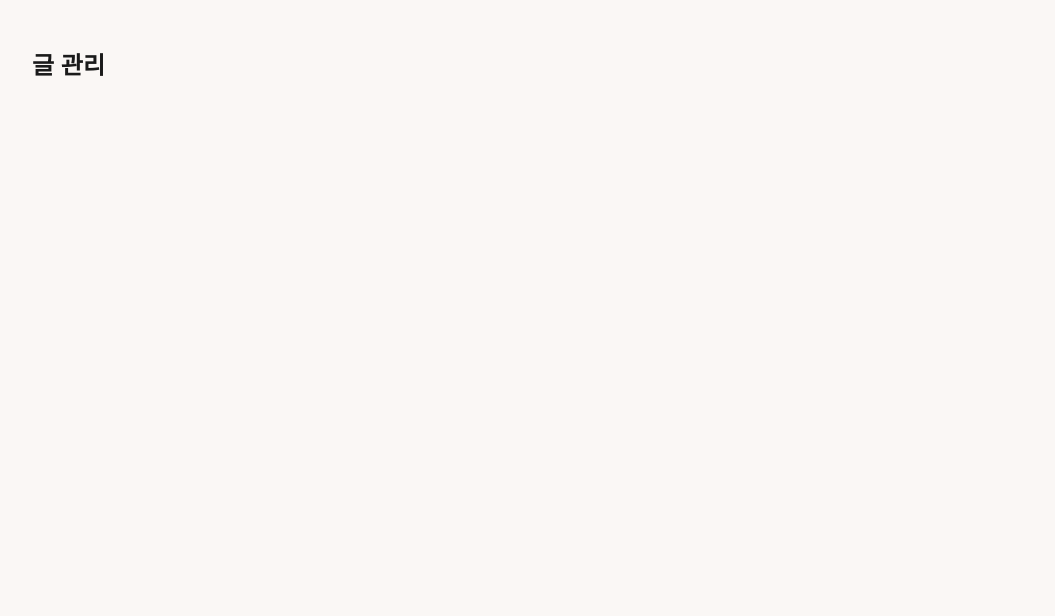
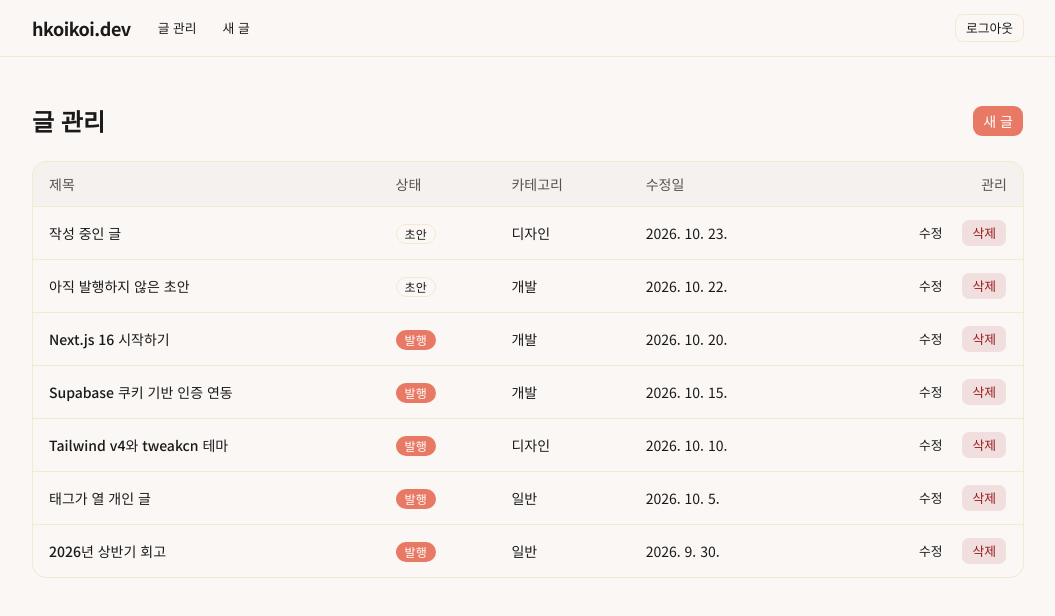
Before and after one commit to HKoiKoi/hkoikoi-dev, a Next.js app: page /admin/posts in a window 1280 px wide. Shown: the top 616 px of the page, without its empty margins (112-1167 px from the left). Built offline with nearby package versions, Linux system fonts and the light colour scheme; no server answers.

Commit message:
feat(app): 관리자 레이아웃과 글 목록 표 구현
- 삭제 확인 Dialog는 닫기만 하는 no-op, 실제 삭제는 이후 Task에서 연결

Co-Authored-By: Claude Sonnet 5.5 <noreply@anthropic.com>

```diff
--- a/app/admin/layout.tsx
+++ b/app/admin/layout.tsx
@@ -1,4 +1,42 @@
+import Link from "next/link";
+import { Button, buttonVariants } from "@/components/ui/button";
+import { siteConfig } from "@/lib/site-config";
+
 export default function AdminLayout({ children }: LayoutProps<"/admin">) {
   // TODO: 관리자 권한 검증은 이후 Task에서 추가한다 (현재는 proxy의 로그인 검사만 적용).
-  return <div className="mx-auto w-full max-w-5xl px-4 py-12">{children}</div>;
+  return (
+    <>
+      <header className="border-b bg-background">
+        <div className="mx-auto flex h-14 w-full max-w-5xl items-center justify-between gap-4 px-4">
+          <div className="flex min-w-0 items-center gap-4">
+            <Link
+              href="/"
+              className="shrink-0 rounded-md text-lg font-bold tracking-tight outline-none focus-visible:ring-3 focus-visible:ring-ring/50"
+            >
+              {siteConfig.name}
+            </Link>
+            <nav aria-label="관리자 메뉴" className="flex items-center gap-1">
+              <Link
+                href="/admin/posts"
+                className={buttonVariants({ variant: "ghost", size: "sm" })}
+              >
+                글 관리
+              </Link>
+              <Link
+                href="/admin/posts/edit"
+                className={buttonVariants({ variant: "ghost", size: "sm" })}
+              >
+                새 글
+              </Link>
+            </nav>
+          </div>
+          {/* TODO: Task 011에서 로그아웃 동작을 연결한다. */}
+          <Button type="button" variant="outline" size="sm">
+            로그아웃
+          </Button>
+        </div>
+      </header>
+      <div className="mx-auto w-full max-w-5xl px-4 py-12">{children}</div>
+    </>
+  );
 }
--- /dev/null
+++ b/app/admin/posts/_components/delete-post-dialog.tsx
@@ -0,0 +1,44 @@
+"use client";
+
+import { useState } from "react";
+import { Button } from "@/components/ui/button";
+import {
+  Dialog,
+  DialogClose,
+  DialogContent,
+  DialogDescription,
+  DialogFooter,
+  DialogHeader,
+  DialogTitle,
+  DialogTrigger,
+} from "@/components/ui/dialog";
+
+export function DeletePostDialog({ postTitle }: { postTitle: string }) {
+  const [open, setOpen] = useState(false);
+
+  return (
+    <Dialog open={open} onOpenChange={setOpen}>
+      <DialogTrigger
+        render={<Button variant="destructive" size="sm" />}
+        aria-label={`${postTitle} 삭제`}
+      >
+        삭제
+      </DialogTrigger>
+      <DialogContent>
+        <DialogHeader>
+          <DialogTitle>글을 삭제할까요?</DialogTitle>
+          <DialogDescription>
+            &lsquo;{postTitle}&rsquo; 글을 삭제하면 되돌릴 수 없습니다.
+          </DialogDescription>
+        </DialogHeader>
+        <DialogFooter>
+          <DialogClose render={<Button variant="outline" />}>취소</DialogClose>
+          {/* TODO: Task 012에서 삭제 Server Action을 연결한다. 지금은 Dialog만 닫는다. */}
+          <Button variant="destructive" onClick={() => setOpen(false)}>
+            삭제
+          </Button>
+        </DialogFooter>
+      </DialogContent>
+    </Dialog>
+  );
+}
--- /dev/null
+++ b/app/admin/posts/_components/post-table.tsx
@@ -0,0 +1,79 @@
+import Link from "next/link";
+import { Badge } from "@/components/ui/badge";
+import { buttonVariants } from "@/components/ui/button";
+import { DeletePostDialog } from "@/app/admin/posts/_components/delete-post-dialog";
+import { formatDate } from "@/lib/format-date";
+import type { PostSummary } from "@/lib/types/post";
+
+export function PostTable({ posts }: { posts: PostSummary[] }) {
+  if (posts.length === 0) {
+    return (
+      <p className="rounded-xl border p-8 text-center text-sm text-muted-foreground">
+        작성된 글이 없습니다.
+      </p>
+    );
+  }
+
+  return (
+    <div className="overflow-x-auto rounded-xl border">
+      <table className="w-full min-w-xl text-left text-sm">
+        <caption className="sr-only">글 목록</caption>
+        <thead className="border-b bg-muted/50 text-muted-foreground">
+          <tr>
+            <th scope="col" className="px-4 py-3 font-medium">
+              제목
+            </th>
+            <th scope="col" className="px-4 py-3 font-medium">
+              상태
+            </th>
+            <th scope="col" className="px-4 py-3 font-medium">
+              카테고리
+            </th>
+            <th scope="col" className="px-4 py-3 font-medium">
+              수정일
+            </th>
+            <th scope="col" className="px-4 py-3 text-right font-medium">
+              관리
+            </th>
+          </tr>
+        </thead>
+        <tbody className="divide-y">
+          {posts.map((post) => (
+            <tr key={post.id}>
+              <th
+                scope="row"
+                className="px-4 py-3 font-medium whitespace-nowrap"
+              >
+                {post.title}
+              </th>
+              <td className="px-4 py-3">
+                {/* 초안은 outline, 발행은 default로 구분한다. */}
+                <Badge variant={post.published ? "default" : "outline"}>
+                  {post.published ? "발행" : "초안"}
+                </Badge>
+              </td>
+              <td className="px-4 py-3 whitespace-nowrap">{post.category}</td>
+              <td className="px-4 py-3 whitespace-nowrap">
+                {formatDate(post.updated_at)}
+              </td>
+              <td className="px-4 py-3">
+                <div className="flex justify-end gap-2">
+                  <Link
+                    href="/admin/posts/edit"
+                    className={buttonVariants({
+                      variant: "outline",
+                      size: "sm",
+                    })}
+                  >
+                    수정
+                  </Link>
+                  <DeletePostDialog postTitle={post.title} />
+                </div>
+              </td>
+            </tr>
+          ))}
+        </tbody>
+      </table>
+    </div>
+  );
+}
--- a/app/admin/posts/page.tsx
+++ b/app/admin/posts/page.tsx
@@ -1,7 +1,23 @@
+import Link from "next/link";
+import { buttonVariants } from "@/components/ui/button";
+import { PostTable } from "@/app/admin/posts/_components/post-table";
+import { dummyPosts } from "@/lib/dummy/posts";
+
 export default function AdminPostsPage() {
+  // 관리자는 초안 포함 전체 글을 최신 수정순으로 본다.
+  const posts = [...dummyPosts].sort((a, b) =>
+    b.updated_at.localeCompare(a.updated_at),
+  );
+
   return (
-    <main>
-      <h1 className="text-2xl font-semibold">글 관리</h1>
+    <main className="grid gap-6">
+      <div className="flex items-center justify-between gap-4">
+        <h1 className="text-2xl font-semibold">글 관리</h1>
+        <Link href="/admin/posts/edit" className={buttonVariants()}>
+          새 글
+        </Link>
+      </div>
+      <PostTable posts={posts} />
     </main>
   );
 }
```
